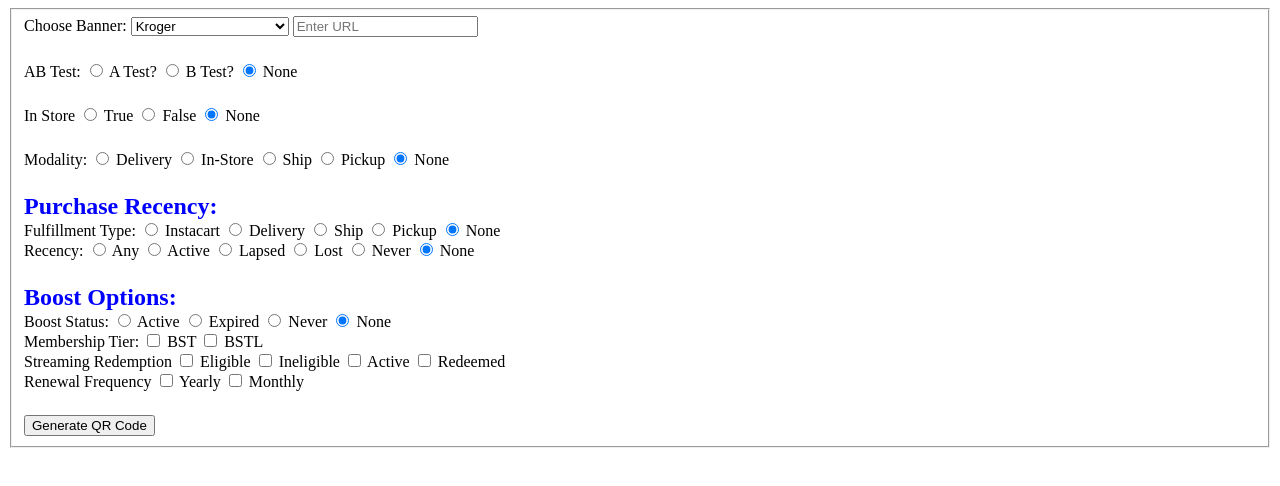
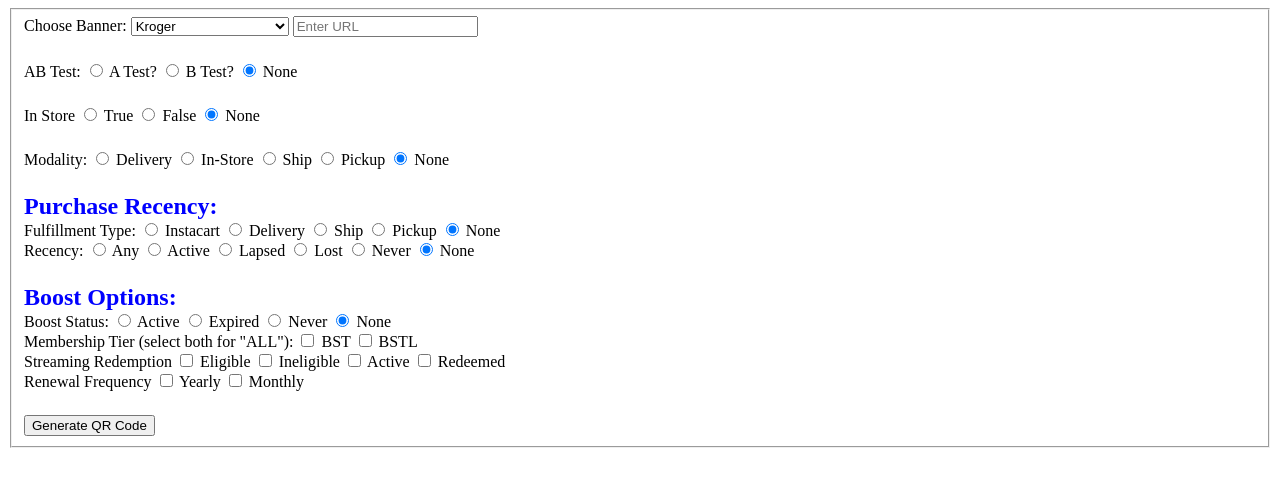
Before and after one commit to KevinKozel-kr/KevinKozel-kr.github.io, a website: page index.html in a window 1280 px wide. Drawn offline with Linux system fonts and the light colour scheme.

Commit message:
Added not for users

```diff
--- a/index.html
+++ b/index.html
@@ -148,7 +148,7 @@
             </div>
 
             <div id="membershipTier">
-                <label>Membership Tier:</label>
+                <label>Membership Tier (select both for "ALL"):</label>
                 <label>
                     <input name="membershipTier" type="checkbox" value="option.membershipTier=bst"> BST
                 </label>
```
